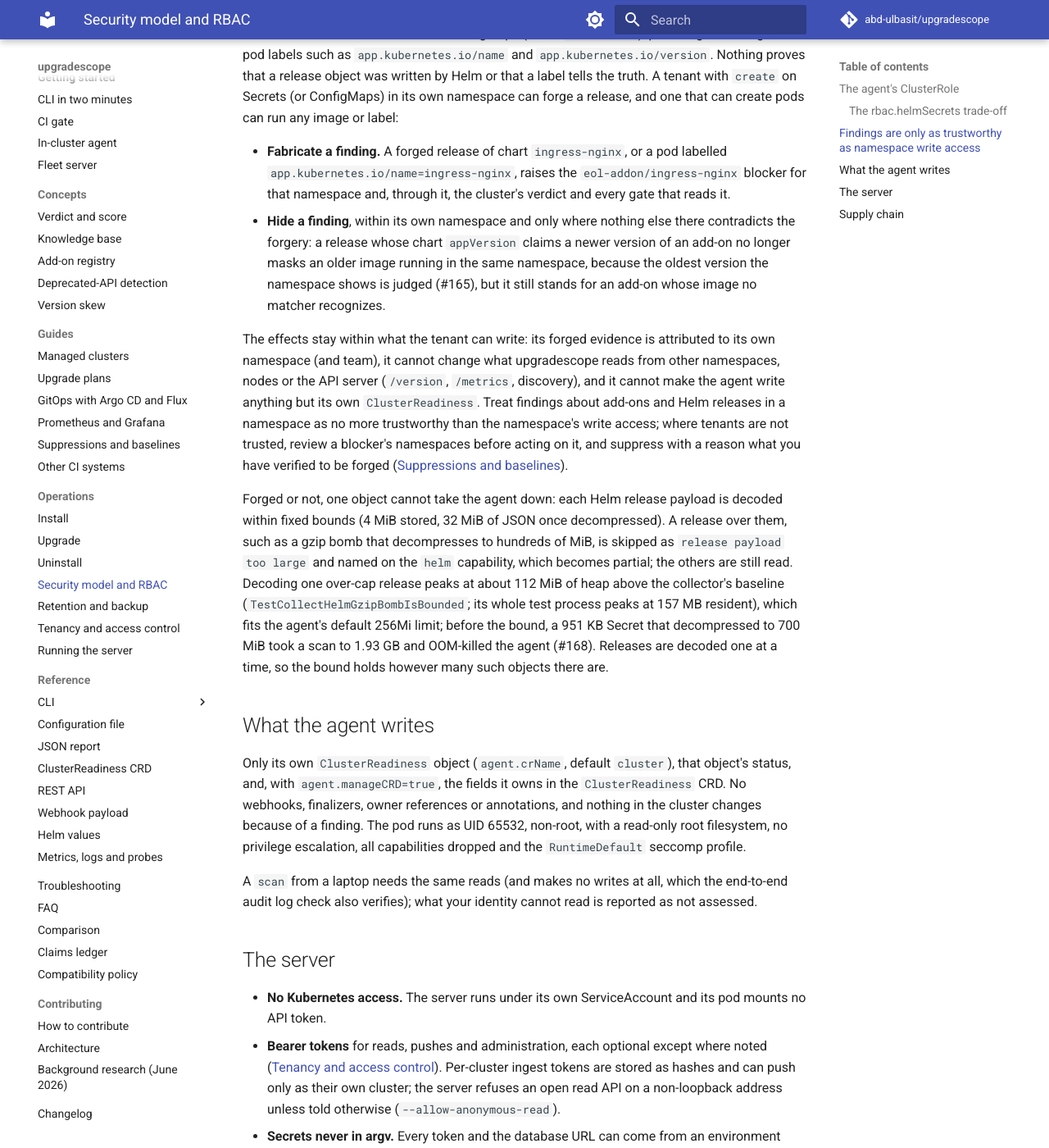
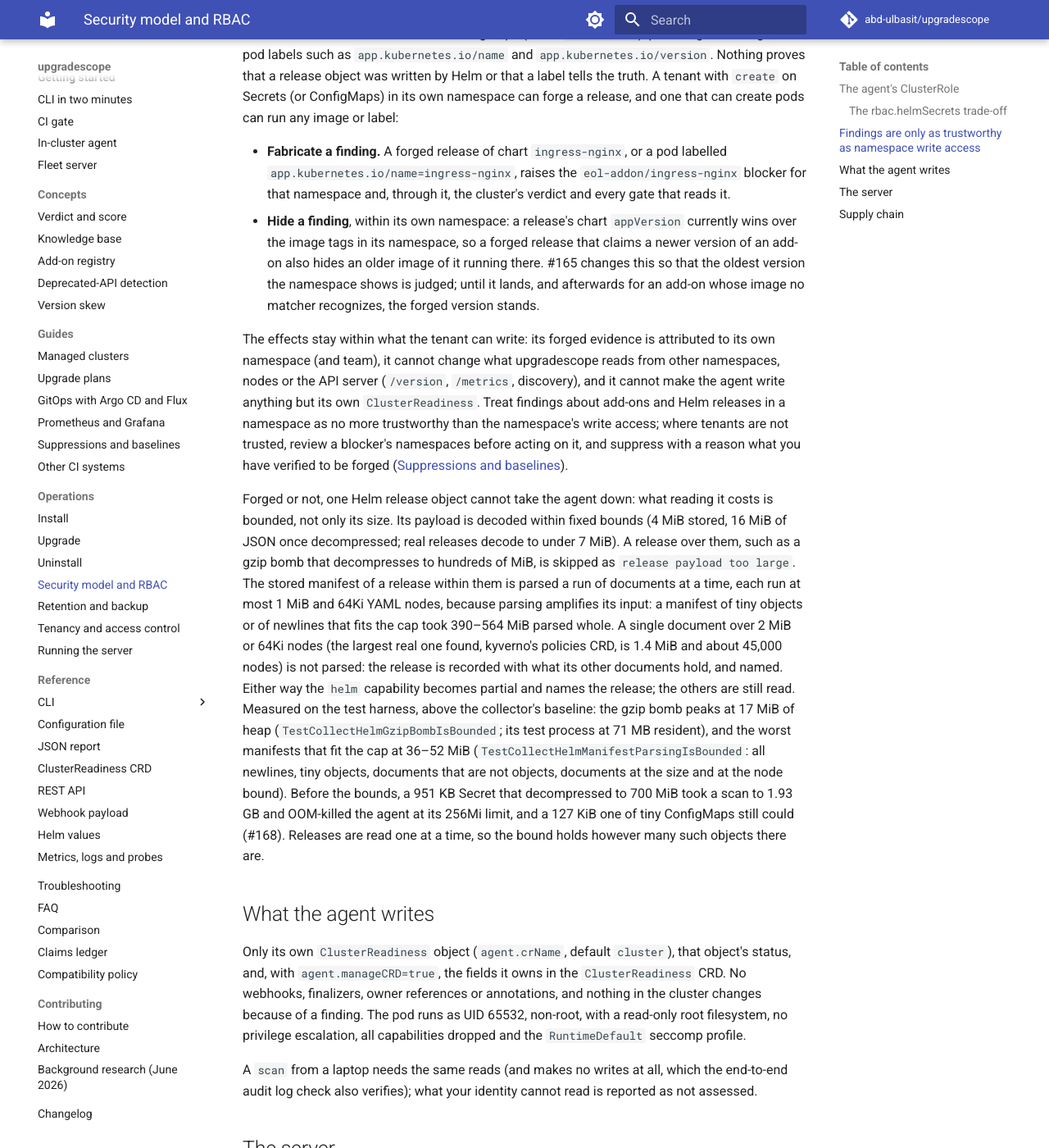
Before and after one commit to abd-ulbasit/upgradescope, an MkDocs documentation site: the page built from docs/operations/security-model-and-rbac.md, in a window 1280 px wide and 1400 px high, scrolled down 2160 px. Shown: the whole window at 82% size. Built offline with MkDocs 1.6.1 and Material for MkDocs 9.7.7, drawn with Linux system fonts in a browser that asks for light colours; comment, search, counter and statistics services are not loaded.

Commit message:
docs: state the per-release parse bounds, and that a forged release can still hide an older image until #165
HE-04, the security model and the CHANGELOG claimed one release could no
longer exhaust the agent's memory, but a valid release under the old
32 MiB cap still could, through manifest parsing. They now state both
bounds (16 MiB decompressed; manifest runs of 1 MiB and 64Ki YAML nodes,
documents over 2 MiB or 64Ki nodes not parsed) and the peaks measured
on the test harness for the gzip bomb and the worst manifests that fit
the cap.

The trust-model text said conflicting evidence is judged at its oldest,
so a release's appVersion no longer masks an older image. That is what
#165 does, not this branch: chart evidence still wins here, as
addon-registry.md says above it. Both pages now say a forged release can
hide an older image of its add-on in its namespace until #165 lands.

Refs #168
Refs #165

Co-Authored-By: Claude Fable 5 <noreply@anthropic.com>

```diff
--- a/docs/operations/security-model-and-rbac.md
+++ b/docs/operations/security-model-and-rbac.md
@@ -67,12 +67,13 @@ image or label:
   pod labelled `app.kubernetes.io/name=ingress-nginx`, raises the
   `eol-addon/ingress-nginx` blocker for that namespace and, through it,
   the cluster's verdict and every gate that reads it.
-- **Hide a finding**, within its own namespace and only where nothing
-  else there contradicts the forgery: a release whose chart `appVersion`
-  claims a newer version of an add-on no longer masks an older image
-  running in the same namespace, because the oldest version the namespace
-  shows is judged (#165), but it still stands for an add-on whose image
-  no matcher recognizes.
+- **Hide a finding**, within its own namespace: a release's chart
+  `appVersion` currently wins over the image tags in its namespace, so a
+  forged release that claims a newer version of an add-on also hides an
+  older image of it running there. #165 changes this so that the oldest
+  version the namespace shows is judged; until it lands, and afterwards
+  for an add-on whose image no matcher recognizes, the forged version
+  stands.
 
 The effects stay within what the tenant can write: its forged evidence is
 attributed to its own namespace (and team), it cannot change what
@@ -84,17 +85,29 @@ write access; where tenants are not trusted, review a blocker's namespaces
 before acting on it, and suppress with a reason what you have verified
 to be forged ([Suppressions and baselines](../guides/suppressions-and-baselines.md)).
 
-Forged or not, one object cannot take the agent down: each Helm release
-payload is decoded within fixed bounds (4 MiB stored, 32 MiB of JSON once
-decompressed). A release over them, such as a gzip bomb that decompresses
-to hundreds of MiB, is skipped as `release payload too large` and named on
-the `helm` capability, which becomes partial; the others are still read.
-Decoding one over-cap release peaks at about 112 MiB of heap above the
-collector's baseline (`TestCollectHelmGzipBombIsBounded`; its whole test
-process peaks at 157 MB resident), which fits the agent's default 256Mi
-limit; before the bound, a 951 KB Secret that decompressed to 700 MiB took
-a scan to 1.93 GB and OOM-killed the agent (#168). Releases are decoded
-one at a time, so the bound holds however many such objects there are.
+Forged or not, one Helm release object cannot take the agent down: what
+reading it costs is bounded, not only its size. Its payload is decoded
+within fixed bounds (4 MiB stored, 16 MiB of JSON once decompressed; real
+releases decode to under 7 MiB). A release over them, such as a gzip bomb
+that decompresses to hundreds of MiB, is skipped as `release payload too
+large`. The stored manifest of a release within them is parsed a run of
+documents at a time, each run at most 1 MiB and 64Ki YAML nodes, because
+parsing amplifies its input: a manifest of tiny objects or of newlines
+that fits the cap took 390–564 MiB parsed whole. A single document over 2
+MiB or 64Ki nodes (the largest real one found, kyverno's policies CRD, is
+1.4 MiB and about 45,000 nodes) is not parsed: the release is recorded
+with what its other documents hold, and named. Either way the `helm`
+capability becomes partial and names the release; the others are still
+read. Measured on the test harness, above the collector's baseline: the
+gzip bomb peaks at 17 MiB of heap (`TestCollectHelmGzipBombIsBounded`;
+its test process at 71 MB resident), and the worst manifests that fit
+the cap at 36–52 MiB (`TestCollectHelmManifestParsingIsBounded`: all
+newlines, tiny objects, documents that are not objects, documents at the
+size and at the node bound). Before the bounds, a 951 KB Secret that
+decompressed to 700 MiB took a scan to 1.93 GB and OOM-killed the agent at
+its 256Mi limit, and a 127 KiB one of tiny ConfigMaps still could (#168).
+Releases are read one at a time, so the bound holds however many such
+objects there are.
 
 ## What the agent writes
 
```
Also changed, not shown: CHANGELOG.md (+11 -5 lines), docs/claims.md (+1 -1 lines), docs/concepts/addon-registry.md (+5 -4 lines), 1 other file.
